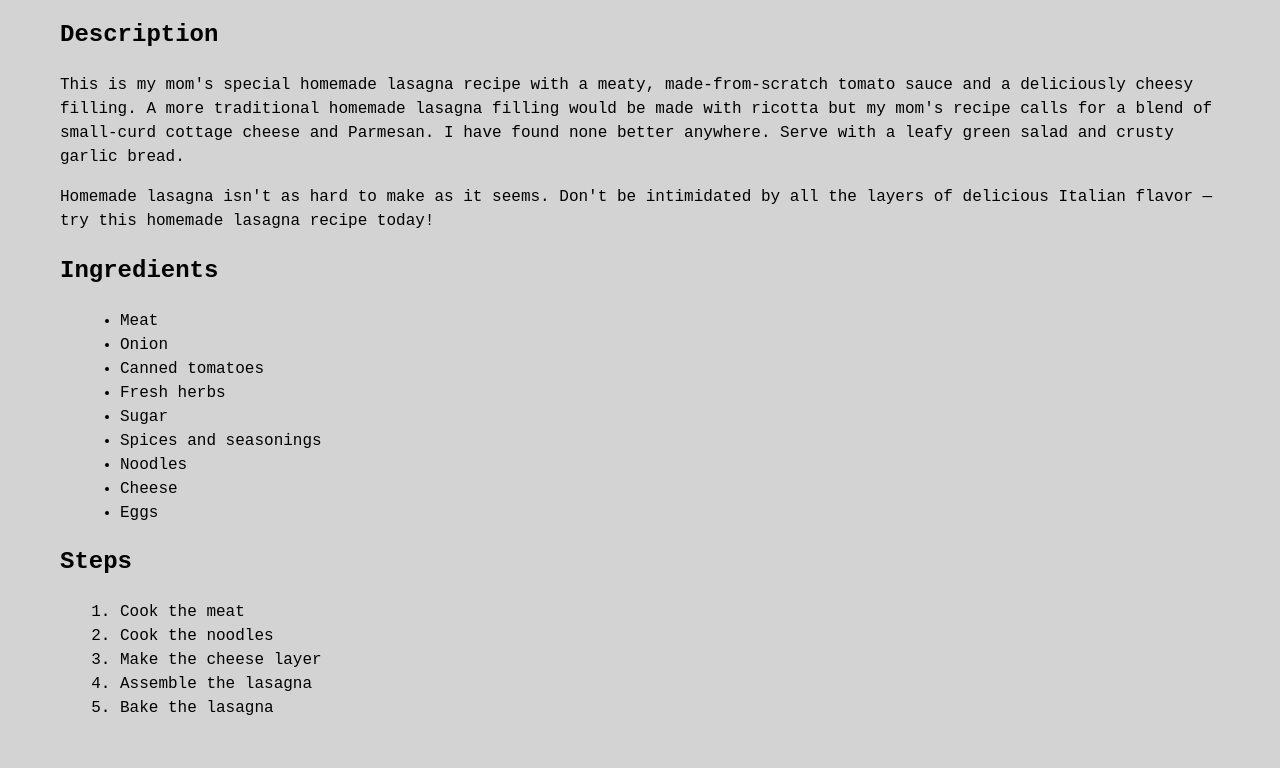
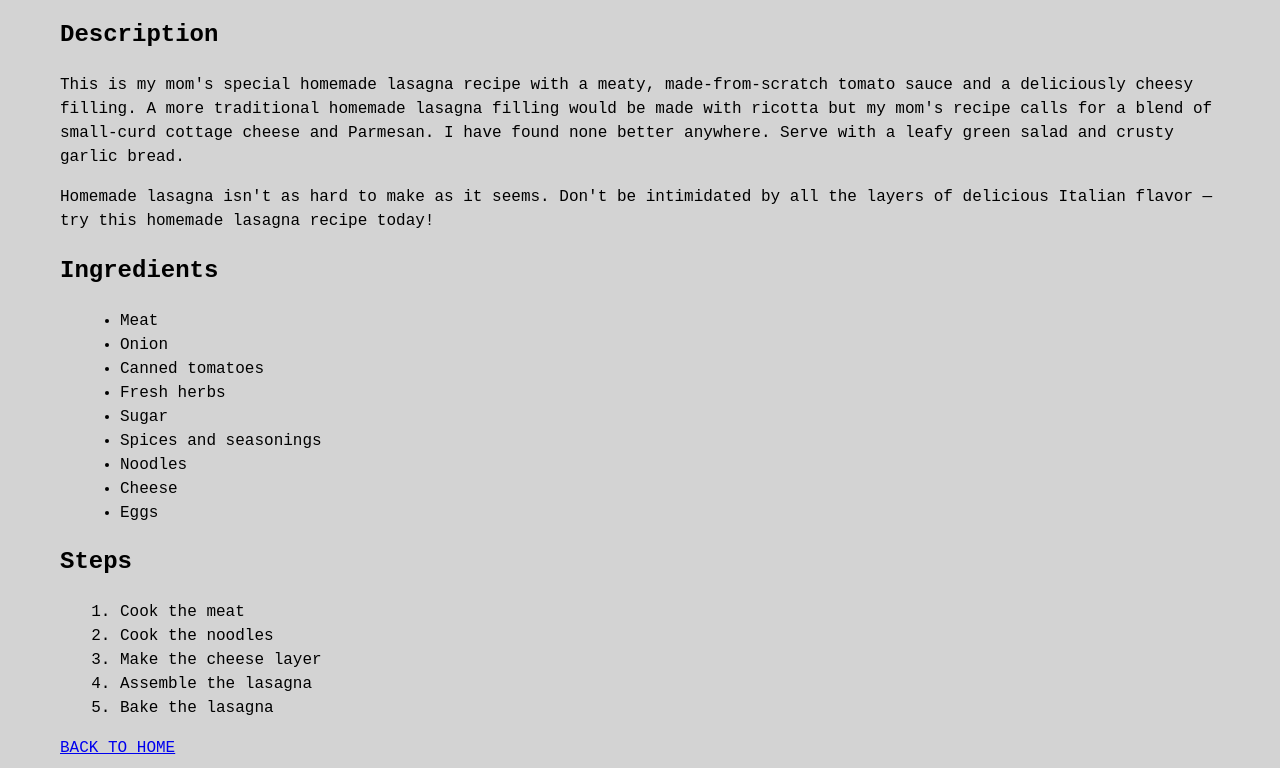
Before and after one commit to dang-nqh/odin-recipes, a plain HTML site: page recipes/lasagna.html in a window 1280 px wide. Shown: the part 469-1237 px from the top of the page. Before the commit the page ends 1205 px from the top, so only its background shows below. Drawn offline with Linux system fonts and the light colour scheme.

Commit message:
Added Back To Home Link

```diff
--- a/recipes/lasagna.html
+++ b/recipes/lasagna.html
@@ -31,5 +31,7 @@
         <li>Assemble the lasagna</li>
         <li>Bake the lasagna</li>
     </ol>
+
+    <a href="../index.html">BACK TO HOME</a>
 </body>
 </html>
```
Also changed, not shown: recipes/lemonade.html (+2 -0 lines), recipes/turkey-sausage.html (+2 -0 lines).
